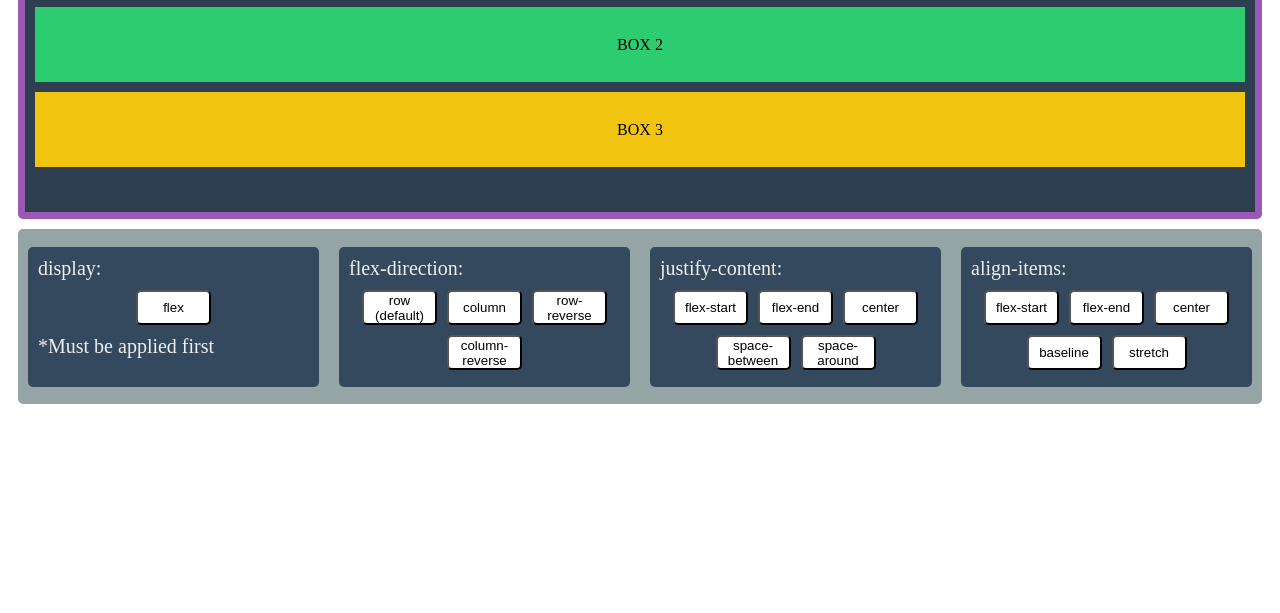
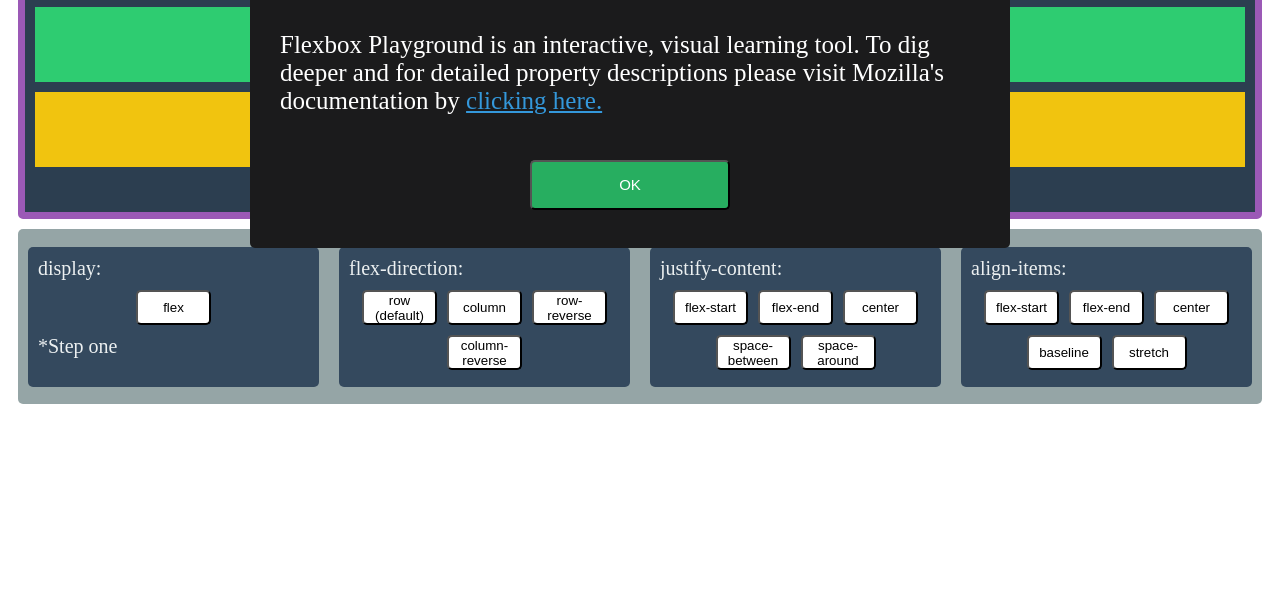
Before and after one commit to natesMI/flexbox_playground, a plain HTML site: page index.html in a window 1280 px wide. Shown: the part 187-800 px from the top of the page. Drawn offline with nearby package versions, Linux system fonts and the light colour scheme.

Commit message:
adds welcome message with link on page load

```diff
--- a/index.html
+++ b/index.html
@@ -13,9 +13,12 @@
       <h1 id="header">Flexbox Playground</h1>
       <button id=next>NEXT -></button>
     </div>
-    <div id="message-display">
-      <div id="message-flex"></div>
+    <div id="intro-message">
+      <h1>Welcome!</h1>
+      <p id="intro-text">Flexbox Playground is an interactive, visual learning tool. To dig deeper and for detailed property descriptions please visit Mozilla's documentation by <a id="intro-link" href="https://developer.mozilla.org/en-US/docs/Web/CSS/CSS_Flexible_Box_Layout/Using_CSS_flexible_boxes" target="_blank">clicking here.</a></p>
+      <button id="intro-confirm">OK</button>
     </div>
+    <div id="message-display"></div>
 
     <!-- view 1 -->
 
@@ -31,7 +34,7 @@
           <div class="button-box">
             <button id="display-flex" class="prop-button">flex</button>
           </div>
-          *Must be applied first
+          *Step one
         </div>
 
         <div class="tool-button">
--- a/index.js
+++ b/index.js
@@ -5,6 +5,12 @@
   var $view3 = $('#view-3');
 
   $view1.show();
+
+  $('#intro-message').show();
+
+  $('#intro-confirm').on('click', function(){
+    $('#intro-message').hide();
+  });
 
   var pageFlow = [$view1, $view2, $view3];
   var counter = 0;
--- a/styles.css
+++ b/styles.css
@@ -40,7 +40,42 @@
   align-items: center;
 }
 
-#message-display{
+#intro-message {
+  width: 700px;
+  height: 300px;
+  z-index: 1;
+  color: white;
+  border-radius: 5px;
+  background-color: #1B1B1C;
+  position: absolute;
+  top: 75px;
+  left: 250px;
+  display: flex;
+  flex-direction: column;
+  justify-content: center;
+  align-items: center;
+  padding: 30px;
+}
+
+#intro-text {
+  font-size: 25px;
+}
+
+#intro-link {
+  color: #3498db;
+}
+
+#intro-confirm {
+  width: 200px;
+  height: 50px;
+  background-color: #27ae60;
+  color: #ffffff;
+  border-radius: 5px;
+  margin-top: 20px;
+  font-size: 15px;
+}
+
+#message-display {
   width: 500px;
   height: 200px;
   z-index: 1;
```
